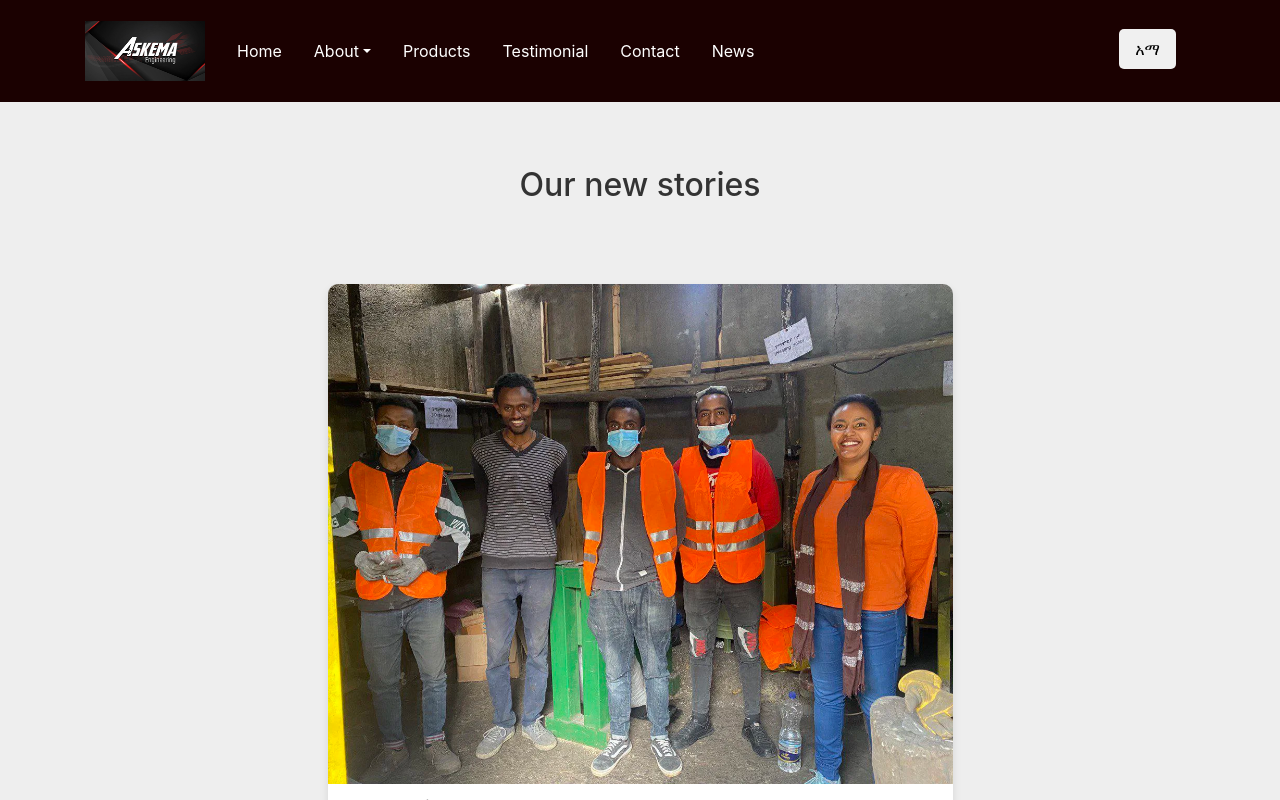
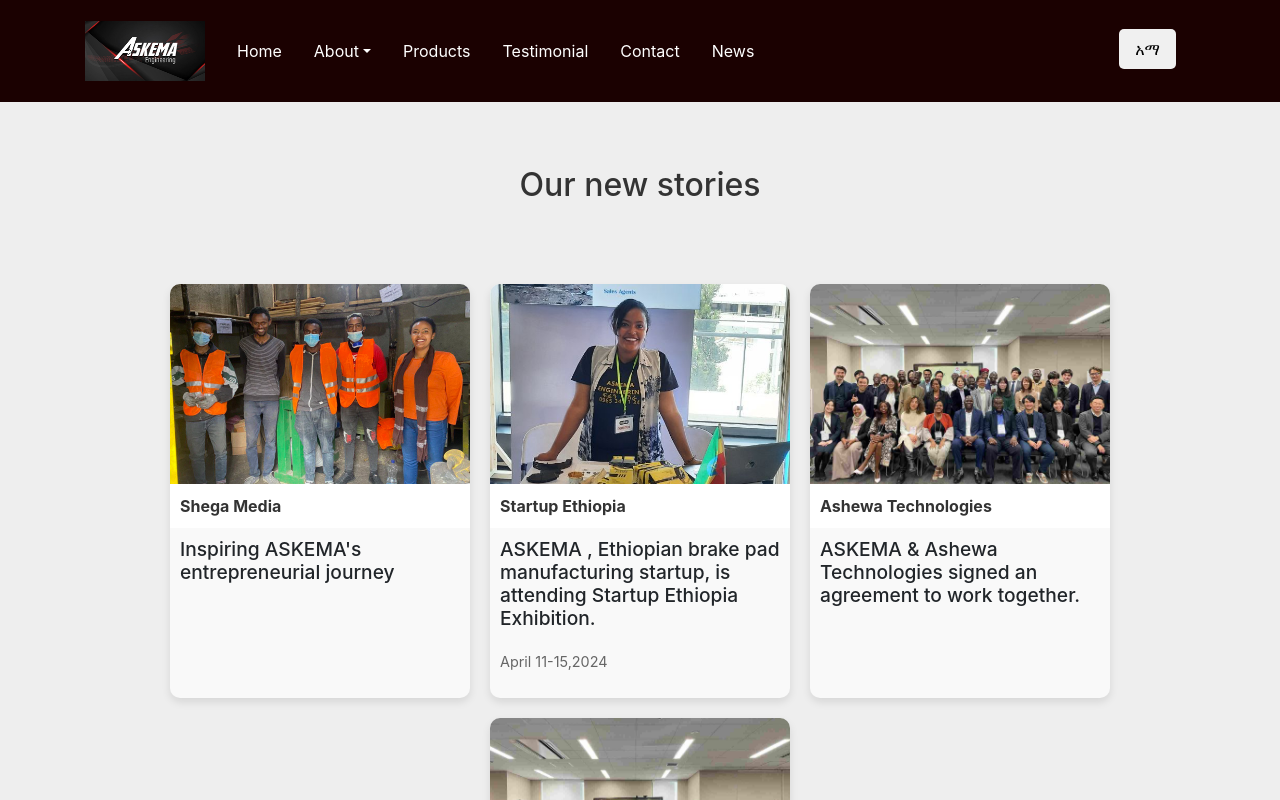
Before and after one commit to haileadugna/Askema-react, a React (Create React App) app in the folder askema/: page /news in a window 1280 px wide. Shown: the top 800 px of the page. Built offline with nearby package versions, Linux system fonts and the light colour scheme.

Commit message:
Update news.css

```diff
--- a/askema/src/components/news/news.css
+++ b/askema/src/components/news/news.css
@@ -23,6 +23,7 @@
   overflow: hidden;
   position: relative;
   transition: transform 0.3s ease-in-out;
+  width: 300px; /* Adjust width as needed */
 }
 
 .news-item:hover {
@@ -33,7 +34,7 @@
   width: 100%;
   height: auto;
   object-fit: cover;
-  max-height: 500px;
+  max-height: 200px; /* Adjust max-height as needed */
 }
 
 .news-item a {
@@ -46,30 +47,12 @@
 }
 
 .news-item h3 {
-  max-width: 80%;
   margin: 10px;
   font-size: 1.2rem;
-  align-items: center;
 }
 
 .news-item p {
-  padding: 10px 10px;
+  padding: 10px;
   font-size: 0.9rem;
   color: #666;
 }
-
-/* Animation */
-@keyframes fadeIn {
-  0% {
-    opacity: 0;
-    transform: translateY(20px);
-  }
-  100% {
-    opacity: 1;
-    transform: translateY(0);
-  }
-}
-
-.news-item {
-  animation: fadeIn 0.5s ease-out;
-}
```
